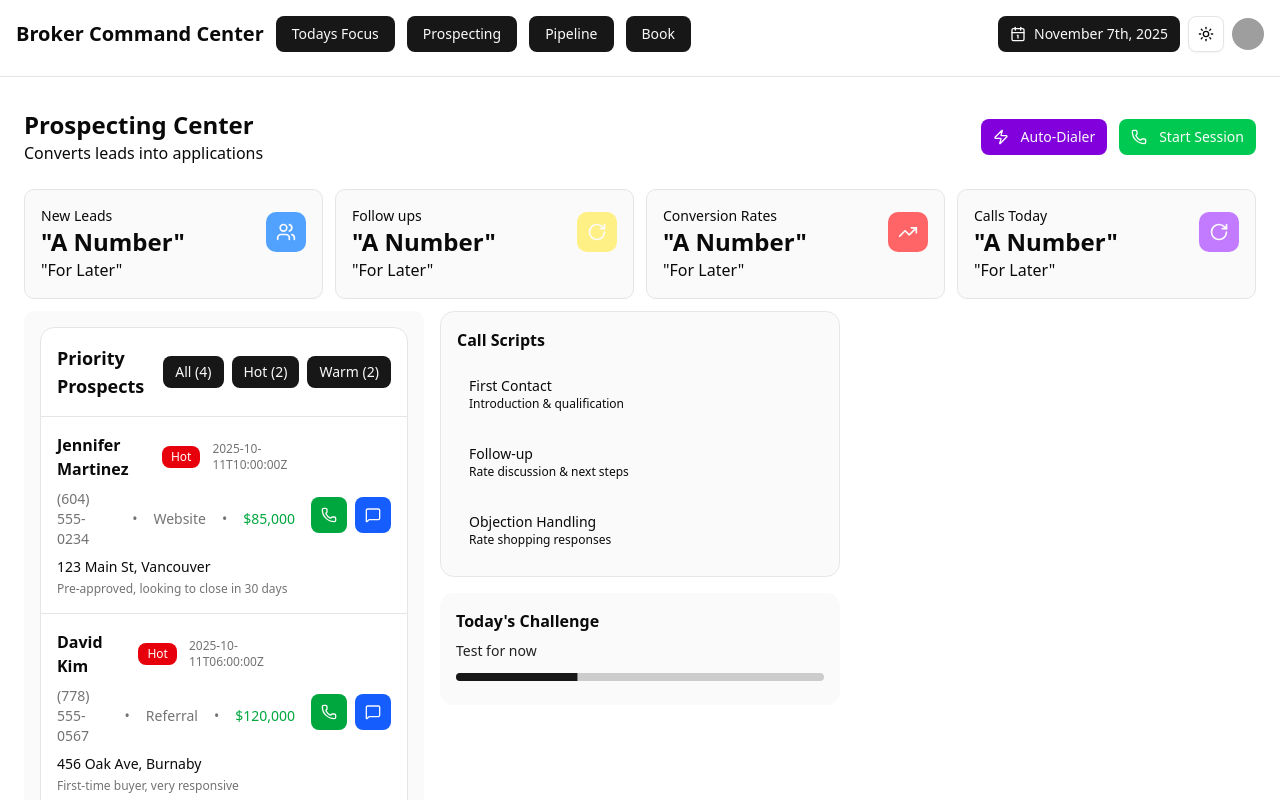
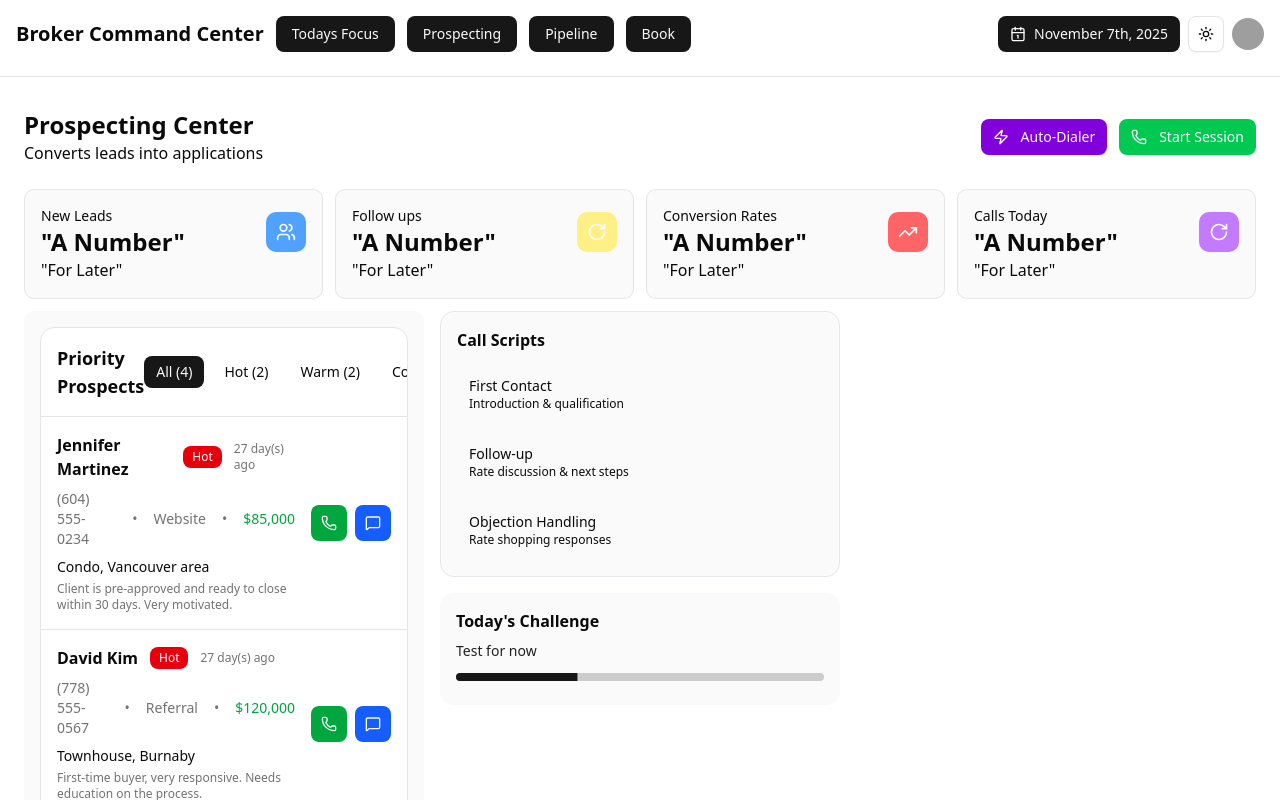
Before and after one commit to satoisnice/ISSP-BluePearlFinancial, a Next.js app in the folder shadcn/: page /prospecting in a window 1280 px wide. Shown: the top 800 px of the page. Built offline with nearby package versions, Linux system fonts and the light colour scheme; grey boxes are pictures that could not be loaded.

Commit message:
added more stylization and made urgencyLevels turn into priority for filters on pipeline page

```diff
--- a/shadcn/src/app/globals.css
+++ b/shadcn/src/app/globals.css
@@ -25,6 +25,8 @@
   --color-input: var(--input);
   --color-border: var(--border);
   --color-destructive: var(--destructive);
+  --color-warm: var(--warm);
+  --color-cool: var(--cool);
   --color-accent-foreground: var(--accent-foreground);
   --color-accent: var(--accent);
   --color-muted-foreground: var(--muted-foreground);
@@ -68,6 +70,8 @@
   --accent: oklch(0.97 0 0);
   --accent-foreground: oklch(0.205 0 0);
   --destructive: oklch(0.577 0.245 27.325);
+  --warm: oklch(0.69 0.2 40);
+  --cold: oklch(0.69 0.2 250);
   --border: oklch(0.922 0 0);
   --input: oklch(0.922 0 0);
   --ring: oklch(0.708 0 0);
@@ -111,7 +115,9 @@
   --muted-foreground: oklch(0.708 0 0);
   --accent: oklch(0.269 0 0);
   --accent-foreground: oklch(0.985 0 0);
-  --destructive: oklch(0.704 0.191 22.216);
+  --destructive: oklch(62.793% 0.25768 29.223);
+  --warm: oklch(83.7% 0.128 66.29);
+  --cold: oklch(82.8% 0.111 230.318);
   --border: oklch(1 0 0 / 10%);
   --input: oklch(1 0 0 / 15%);
   --ring: oklch(0.556 0 0);
--- a/shadcn/src/components/PriorityBadge.tsx
+++ b/shadcn/src/components/PriorityBadge.tsx
@@ -1,23 +1,34 @@
 import { Badge } from "@/components/ui/badge";
-import { Client } from "@/types/types";
 
 interface PriorityBadgeProps {
-    priority: NonNullable<Client["priority"]>
+    priority: "hot" | "warm" | "cold"
 }
 
 import React from 'react'
 
 const PriorityBadge = ({ priority }: PriorityBadgeProps) => {
-    const variants: Record<string, "destructive" | "secondary" | "outline"> = {
-        hot: "destructive",
-        warm: "secondary",
-        cold: "outline"
+  const config = {
+    hot: {
+      variant: "destructive" as const,
+      label: "Hot"
+    },
+    warm: {
+      variant: "warm" as const,
+      label: "Warm"
+    },
+    cold: {
+      variant: "cold" as const,
+      label: "Cold"
     }
+  }
+
+    const { variant, label } = config[priority];
+
   return (
-    <Badge variant={variants[priority]} className="capitalize">
-        {priority}
+    <Badge variant={variant} className="capitalize">
+      {label}
     </Badge>
-  )
-}
+  );
+};
 
 export default PriorityBadge
--- a/shadcn/src/components/ProspectsList.tsx
+++ b/shadcn/src/components/ProspectsList.tsx
@@ -1,25 +1,33 @@
+import { useState } from "react";
 import { Phone,  MessageSquare } from "lucide-react";
 import { Button } from "@/components/ui/button";
-import { useState } from "react";
-import { mockClients } from "@/data/mockData";
-import PriorityBadge from "./PriorityBadge";
+import  PriorityBadge from "@/components/PriorityBadge";
 
+import { mockClients } from "@/data/mockClients";
+import { mockCallRecords } from "@/data/mockCallRecords";
+
+import { getClientPriority, getLatestCall, getTimeAgo } from "@/utils/clientHelpers";
 
 const ProspectsList = () => {
-    const [ filter, setFilter ] = useState<"all" | "hot" | "warm">("all");
+    const [ filter, setFilter ] = useState<"all" | "hot" | "warm" | "cold">("all");
 
     const filteredClients = mockClients.filter((client) => {
-        if (!client.priority) return false;
 
         if (filter === "all") return true;
-        return client.priority === filter
-    })
 
+        const priority = getClientPriority(client, mockCallRecords);
+        return priority === filter;
+    });
 
+    const prioCounts = {
+        hot: mockClients.filter(c => getClientPriority(c, mockCallRecords) === "hot").length,
+        warm: mockClients.filter(c => getClientPriority(c, mockCallRecords) === "warm").length,
+        cold: mockClients.filter(c => getClientPriority(c, mockCallRecords) === "cold").length,
+    }
 
     return (
-
         <div className="bg-card rounded-xl border overflow-hidden">
+        {/* Header with Filter Buttons */}
         <div className="p-4 border-b">
             <div className="flex items-center justify-between">
             <h3 className="text-lg font-semibold">Priority Prospects</h3>
@@ -28,84 +36,107 @@ const ProspectsList = () => {
                 <Button
                 variant={filter === "all" ? "default" : "ghost"}
                 size="sm"
-                        onClick={() => setFilter("all")}>
+                onClick={() => setFilter("all")}
+                >
                 All ({mockClients.length})
                 </Button>
-
                 <Button
-                    variant={filter === "all" ? "default" : "ghost"}
+                variant={filter === "hot" ? "destructive" : "ghost"}
                 size="sm"
-                        onClick={() => setFilter("hot")}>
-                            Hot ({mockClients.filter(c => c.priority === "hot").length})
+                onClick={() => setFilter("hot")}
+                >
+                Hot ({prioCounts.hot})
                 </Button>
-
                 <Button
-                    variant={filter === "all" ? "default" : "ghost"}
+                variant={filter === "warm" ? "warm" : "ghost"}
                 size="sm"
-                        onClick={() => setFilter("warm")}>
-                            Warm ({mockClients.filter(c => c.priority === "warm").length})
+                onClick={() => setFilter("warm")}
+                >
+                Warm ({prioCounts.warm})
+                </Button>
+                <Button
+                variant={filter === "cold" ? "cold" : "ghost"}
+                size="sm"
+                onClick={() => setFilter("cold")}
+                >
+                Cold ({prioCounts.cold})
                 </Button>
             </div>
             </div>
         </div>
 
         <div className="divide-y">
-            {filteredClients.map((client) => (
+            {filteredClients.map((client) => {
+          // Get data for this client
+          const priority = getClientPriority(client, mockCallRecords);
+          const latestCall = getLatestCall(client.id, mockCallRecords);
+
+          return (
             <div
               key={client.id}
               className="p-4 hover:bg-muted/50 transition-colors"
             >
               <div className="flex items-center justify-between">
                 <div className="flex-1">
-                    {/* Name, Badge, Time */}
                   <div className="flex items-center gap-3 mb-2">
                     <h4 className="font-semibold">{client.name}</h4>
-                        {client.priority && <PriorityBadge priority={client.priority} />}
+                    <PriorityBadge priority={priority} />
                     <span className="text-xs text-muted-foreground">
-                        {client.lastContactDate}
+                      {getTimeAgo(client.lastContactDate)}
                     </span>
                   </div>
 
-                    {/* Phone, Source, Amount */}
                   <div className="flex items-center gap-4 text-sm text-muted-foreground mb-2">
                     <span>{client.phone}</span>
                     <span>•</span>
+                    {client.source && (
+                      <>
                         <span>{client.source}</span>
                         <span>•</span>
+                      </>
+                    )}
                     <span className="font-medium text-green-600">
-                        {client.mortgageAmount}
+                      {client.mortgageAmount || "Amount TBD"}
                     </span>
                   </div>
 
+                  {client.propertyAddress && (
                     <div className="text-sm mb-1">
                       {client.propertyAddress}
                     </div>
+                  )}
 
+                  {/* Latest Call Summary (from AI analysis!) */}
+                  {latestCall && (
                     <div className="text-xs text-muted-foreground">
-                    {client.notes}
+                      {latestCall.summary}
                     </div>
+                  )}
                 </div>
 
+                {/* Right Side - Action Buttons */}
                 <div className="flex gap-2 ml-4">
                   <Button
                     size="icon"
                     className="bg-green-600 hover:bg-green-700"
+                    onClick={() => console.log("Calling:", client.phone)}
                   >
                     <Phone className="w-4 h-4" />
                   </Button>
                   <Button
                     size="icon"
                     className="bg-blue-600 hover:bg-blue-700"
+                    onClick={() => console.log("Messaging:", client.email)}
                   >
                     <MessageSquare className="w-4 h-4" />
                   </Button>
                 </div>
               </div>
             </div>
-            ))}
+          );
+        })}
       </div>
             </div>
-    );
-    };
+            )};
 
 export default ProspectsList
--- a/shadcn/src/components/ui/badge.tsx
+++ b/shadcn/src/components/ui/badge.tsx
@@ -15,6 +15,10 @@ const badgeVariants = cva(
           "border-transparent bg-secondary text-secondary-foreground [a&]:hover:bg-secondary/90",
         destructive:
           "border-transparent bg-destructive text-white [a&]:hover:bg-destructive/90 focus-visible:ring-destructive/20 dark:focus-visible:ring-destructive/40 dark:bg-destructive/60",
+        warm:
+          "border-transparent bg-yellow-500 text-black [a&]:hover:bg-yellow-600",
+        cold:
+          "border-transparent bg-blue-500 text-white [a&]:hover:bg-blue-600",
         outline:
           "text-foreground [a&]:hover:bg-accent [a&]:hover:text-accent-foreground",
       },
--- a/shadcn/src/components/ui/button.tsx
+++ b/shadcn/src/components/ui/button.tsx
@@ -14,6 +14,10 @@ const buttonVariants = cva(
           "bg-destructive text-white hover:bg-destructive/90 focus-visible:ring-destructive/20 dark:focus-visible:ring-destructive/40 dark:bg-destructive/60",
         outline:
           "border bg-background shadow-xs hover:bg-accent hover:text-accent-foreground dark:bg-input/30 dark:border-input dark:hover:bg-input/50",
+        warm:
+          "border-transparent bg-yellow-500 text-black [a&]:hover:bg-yellow-600",
+        cold:
+          "border-transparent bg-blue-500 text-white [a&]:hover:bg-blue-600",
         secondary:
           "bg-secondary text-secondary-foreground hover:bg-secondary/80",
         ghost:
--- /dev/null
+++ b/shadcn/src/data/mockCallRecords.ts
@@ -0,0 +1,106 @@
+// src/data/mockCallRecords.ts
+import { CallRecord } from "@/types/types";
+
+export const mockCallRecords: CallRecord[] = [
+  {
+    id: "call-1",
+    brokerId: "broker-1",
+    clientId: "client-1",  // ← Links to Jennifer Martinez
+    contactName: "Jennifer Martinez",
+    phoneNumber: "(604) 555-0234",
+    callDate: "2025-10-11T10:00:00Z",
+    duration: "08:45",
+    audioUrl: "/audio/call-1.mp3",
+
+    // AI Analysis
+    summary: "Client is pre-approved and ready to close within 30 days. Very motivated.",
+    urgencyLevel: "high",  // ← THIS IS THE KEY! "high" = "hot" priority
+    keyPoints: [
+      "Pre-approved for $85,000",
+      "Looking at condos in Vancouver",
+      "Wants to close by end of November"
+    ],
+    nextSteps: "Send application documents today",
+    followUpDate: "2025-10-12"
+  },
+  {
+    id: "call-2",
+    brokerId: "broker-1",
+    clientId: "client-2",  // ← Links to David Kim
+    contactName: "David Kim",
+    phoneNumber: "(778) 555-0567",
+    callDate: "2025-10-11T06:00:00Z",
+    duration: "12:30",
+    audioUrl: "/audio/call-2.mp3",
+
+    summary: "First-time buyer, very responsive. Needs education on the process.",
+    urgencyLevel: "high",  // ← "high" = "hot" priority
+    keyPoints: [
+      "First-time home buyer",
+      "Good credit score",
+      "Eager to learn about mortgage options"
+    ],
+    nextSteps: "Schedule follow-up to discuss rates",
+    followUpDate: "2025-10-13"
+  },
+  {
+    id: "call-3",
+    brokerId: "broker-1",
+    clientId: "client-3",  // ← Links to Lisa Thompson
+    contactName: "Lisa Thompson",
+    phoneNumber: "(604) 555-0789",
+    callDate: "2025-10-10T10:00:00Z",
+    duration: "06:15",
+    audioUrl: "/audio/call-3.mp3",
+
+    summary: "Currently comparing rates with other lenders. Price-sensitive.",
+    urgencyLevel: "medium",  // ← "medium" = "warm" priority
+    keyPoints: [
+      "Shopping around for best rate",
+      "Has competing offer from another lender",
+      "Wants to decide by next week"
+    ],
+    nextSteps: "Follow up with competitive rate analysis",
+    followUpDate: "2025-10-14"
+  },
+  {
+    id: "call-4",
+    brokerId: "broker-1",
+    clientId: "client-4",  // ← Links to Michael Rodriguez
+    contactName: "Michael Rodriguez",
+    phoneNumber: "(778) 555-0321",
+    callDate: "2025-10-09T10:00:00Z",
+    duration: "15:20",
+    audioUrl: "/audio/call-4.mp3",
+
+    summary: "High-income professional looking at investment property. Timeline flexible.",
+    urgencyLevel: "medium",  // ← "medium" = "warm" priority
+    keyPoints: [
+      "Strong financial position",
+      "Looking at investment properties",
+      "Not in a rush, exploring options"
+    ],
+    nextSteps: "Send information on investment property mortgages",
+    followUpDate: "2025-10-16"
+  },
+  {
+    id: "call-5",
+    brokerId: "broker-1",
+    clientId: "client-1",  // ← Another call with Jennifer (same client!)
+    contactName: "Jennifer Martinez",
+    phoneNumber: "(604) 555-0234",
+    callDate: "2025-10-09T14:00:00Z",
+    duration: "05:30",
+    audioUrl: "/audio/call-5.mp3",
+
+    summary: "Initial inquiry about condo financing options.",
+    urgencyLevel: "medium",  // ← Her EARLIER call was less urgent
+    keyPoints: [
+      "Just started looking",
+      "Wants to understand the process",
+      "Asked about pre-approval"
+    ],
+    nextSteps: "Send pre-approval application",
+    followUpDate: "2025-10-11"
+  }
+];
--- /dev/null
+++ b/shadcn/src/data/mockClients.ts
@@ -0,0 +1,53 @@
+// src/data/mockClients.ts
+import { Client } from "@/types/types";
+
+export const mockClients: Client[] = [
+  {
+    id: "client-1",
+    name: "Jennifer Martinez",
+    phone: "(604) 555-0234",
+    email: "j.martinez@email.com",
+    mortgageAmount: "$85,000",
+    propertyAddress: "Condo, Vancouver area",
+    lastContactDate: "2025-10-11T10:00:00Z",
+    assignedBrokerId: "broker-1",
+    source: "Website",
+    notes: "Interested in downtown condos"
+  },
+  {
+    id: "client-2",
+    name: "David Kim",
+    phone: "(778) 555-0567",
+    email: "dkim.realtor@gmail.com",
+    mortgageAmount: "$120,000",
+    propertyAddress: "Townhouse, Burnaby",
+    lastContactDate: "2025-10-11T06:00:00Z",
+    assignedBrokerId: "broker-1",
+    source: "Referral",
+    notes: "First-time buyer"
+  },
+  {
+    id: "client-3",
+    name: "Lisa Thompson",
+    phone: "(604) 555-0789",
+    email: "lisa.t.home@outlook.com",
+    mortgageAmount: "$95,000",
+    propertyAddress: "House, Surrey",
+    lastContactDate: "2025-10-10T10:00:00Z",
+    assignedBrokerId: "broker-1",
+    source: "Google Ads",
+    notes: "Comparing rates with competitors"
+  },
+  {
+    id: "client-4",
+    name: "Michael Rodriguez",
+    phone: "(778) 555-0321",
+    email: "m.rodriguez@techcorp.com",
+    mortgageAmount: "$150,000",
+    propertyAddress: "Investment property, Downtown",
+    lastContactDate: "2025-10-09T10:00:00Z",
+    assignedBrokerId: "broker-1",
+    source: "LinkedIn",
+    notes: "High income, looking at investment properties"
+  }
+];
--- a/shadcn/src/data/mockData.tsx
+++ /dev/null
@@ -1,62 +0,0 @@
-// src/data/mockClients.ts
-import { Client } from "@/types/types";
-
-export const mockClients: Client[] = [
-  {
-    id: "1",
-    name: "Jennifer Martinez",
-    phone: "(604) 555-0234",
-    email: "j.martinez@email.com",
-    mortgageAmount: "$85,000",
-    propertyAddress: "123 Main St, Vancouver",
-    lastContactDate: "2025-10-11T10:00:00Z", // ISO format
-    assignedBrokerId: "broker-1",
-
-    // Add custom fields for prospecting if needed
-    source: "Website",
-    priority: "hot",
-    notes: "Pre-approved, looking to close in 30 days"
-  },
-  {
-    id: "2",
-    name: "David Kim",
-    phone: "(778) 555-0567",
-    email: "dkim.realtor@gmail.com",
-    mortgageAmount: "$120,000",
-    propertyAddress: "456 Oak Ave, Burnaby",
-    lastContactDate: "2025-10-11T06:00:00Z",
-    assignedBrokerId: "broker-1",
-
-    source: "Referral",
-    priority: "hot",
-    notes: "First-time buyer, very responsive"
-  },
-  {
-    id: "3",
-    name: "Lisa Thompson",
-    phone: "(604) 555-0789",
-    email: "lisa.t.home@outlook.com",
-    mortgageAmount: "$95,000",
-    propertyAddress: "789 Pine St, Surrey",
-    lastContactDate: "2025-10-10T10:00:00Z",
-    assignedBrokerId: "broker-1",
-
-    source: "Google Ads",
-    priority: "warm",
-    notes: "Comparing rates, needs follow-up"
-  },
-  {
-    id: "4",
-    name: "Michael Rodriguez",
-    phone: "(778) 555-0321",
-    email: "m.rodriguez@techcorp.com",
-    mortgageAmount: "$150,000",
-    propertyAddress: "321 Elm St, Downtown",
-    lastContactDate: "2025-10-09T10:00:00Z",
-    assignedBrokerId: "broker-1",
-
-    source: "LinkedIn",
-    priority: "warm",
-    notes: "High income, investment property"
-  }
-];
--- a/shadcn/src/types/types.ts
+++ b/shadcn/src/types/types.ts
@@ -35,6 +35,5 @@ export interface Client {
     lastContactDate: string;
     assignedBrokerId: string;
     source?: string; // From whom
-    priority?: "hot" | "warm" | "cold"; // for the filters
     notes?: string; // Additional notes
 }
--- /dev/null
+++ b/shadcn/src/utils/clientHelpers.ts
@@ -0,0 +1,42 @@
+import { Client, CallRecord } from "@/types/types";
+
+const urgencytoPriority = {
+    high: "hot",
+    medium: "warm",
+    low: "cold"
+} as const;
+
+export const getLatestCall = (
+    clientId: string,
+    callRecords: CallRecord[]
+): CallRecord | undefined => {
+    const clientCalls = callRecords
+    .filter(call => call.clientId === clientId)
+    .sort((a, b) => new Date(b.callDate).getTime() - new Date(a.callDate).getTime())
+
+    return clientCalls[0];
+};
+
+export const getClientPriority = (
+    client: Client,
+    callRecords: CallRecord[]
+): "hot" | "warm" | "cold" => {
+    const latestCall = getLatestCall(client.id, callRecords);
+
+    if (!latestCall) return "cold";
+
+    return urgencytoPriority[latestCall.urgencyLevel];
+};
+
+export const getTimeAgo = (isoDate: string): string => {
+    const date = new Date(isoDate);
+    const now = new Date();
+    const diffMs = now.getTime() - date.getTime();
+    const diffHours = Math.floor(diffMs / (1000 * 60 * 60));
+
+    if (diffHours < 1) return "Less than an hour ago";
+    if (diffHours < 24) return `${diffHours} hour(s) ago`;
+
+    const diffDays = Math.floor(diffHours / 24);
+    return `${diffDays} day(s) ago`;
+}
```
Also changed, not shown: 1 other file (tests, documents, lock files or other folders). Lines whose indentation alone changed are shown as unchanged.
